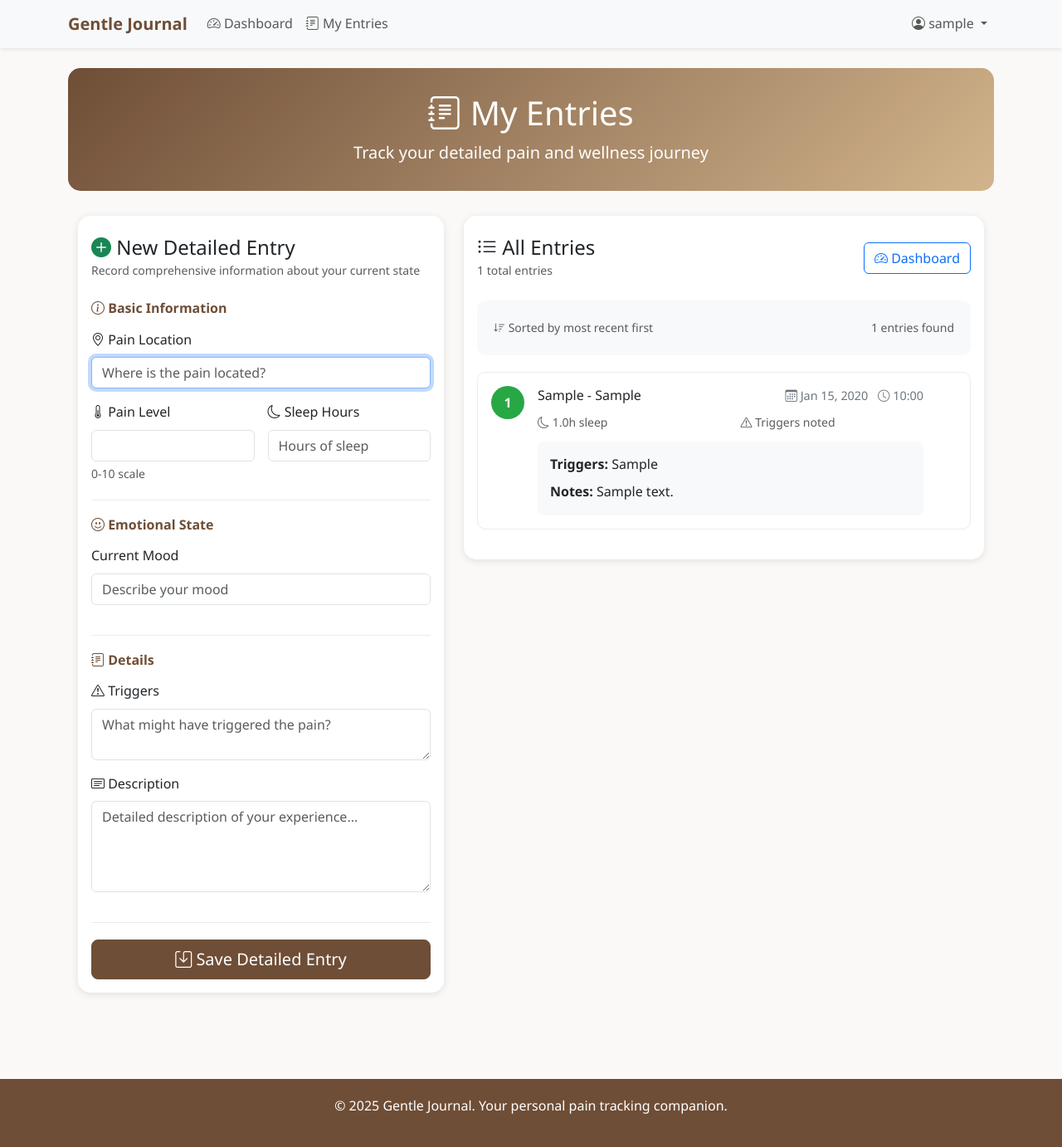
After one commit to AC-dev16/gentle-journal, a Django app: page /entries/ in a window 1280 px wide. The commit adds this page. Shown: the whole page at 83% size. Run offline with Django 4.2, Linux system fonts and the light colour scheme; a user stored in the database is signed in; tables that the repository leaves empty hold one stand-in row (values such as "Sample post"); some libraries are stand-ins or nearby versions.

Commit message:
Add dashboard and entries templates with enhanced styling and interactivity

```diff
--- /dev/null
+++ b/diary_entries/templates/diary_entries/entries.html
@@ -0,0 +1,264 @@
+{% extends 'base.html' %}
+{% load static %}
+
+{% block title %}My Entries - Gentle Journal{% endblock %}
+
+{% block content %}
+<!-- Page Header -->
+<div class="page-header text-center">
+    <div class="container">
+        <h1 class="mb-2">
+            <i class="bi bi-journal-text"></i> My Entries
+        </h1>
+        <p class="lead mb-0">Track your detailed pain and wellness journey</p>
+    </div>
+</div>
+
+<div class="container">
+    <div class="row">
+        <!-- Entry Form -->
+        <div class="col-lg-5 mb-4">
+            <div class="card entry-form-card">
+                <div class="card-header bg-transparent border-0 pt-4">
+                    <h4 class="mb-0">
+                        <i class="bi bi-plus-circle-fill text-success"></i>
+                        New Detailed Entry
+                    </h4>
+                    <small class="text-muted">Record comprehensive information about your current state</small>
+                </div>
+                <div class="card-body">
+                    <form method="post">
+                        {% csrf_token %}
+
+                        <!-- Basic Information -->
+                        <div class="form-section">
+                            <h6 class="section-title">
+                                <i class="bi bi-info-circle"></i> Basic Information
+                            </h6>
+                            <div class="row g-3">
+                                <div class="col-12">
+                                    <label for="{{ form.location.id_for_label }}" class="form-label">
+                                        <i class="bi bi-geo-alt"></i> Pain Location
+                                    </label>
+                                    {{ form.location }}
+                                </div>
+                                <div class="col-6">
+                                    <label for="{{ form.pain_level.id_for_label }}" class="form-label">
+                                        <i class="bi bi-thermometer-half"></i> Pain Level
+                                    </label>
+                                    {{ form.pain_level }}
+                                    <div class="form-text">0-10 scale</div>
+                                </div>
+                                <div class="col-6">
+                                    <label for="{{ form.sleep_hours.id_for_label }}" class="form-label">
+                                        <i class="bi bi-moon"></i> Sleep Hours
+                                    </label>
+                                    {{ form.sleep_hours }}
+                                </div>
+                            </div>
+                        </div>
+
+                        <!-- Mood & Emotional State -->
+                        <div class="form-section">
+                            <h6 class="section-title">
+                                <i class="bi bi-emoji-smile"></i> Emotional State
+                            </h6>
+                            <div class="mb-3">
+                                <label for="{{ form.mood.id_for_label }}" class="form-label">Current Mood</label>
+                                {{ form.mood }}
+                            </div>
+                        </div>
+
+                        <!-- Details -->
+                        <div class="form-section">
+                            <h6 class="section-title">
+                                <i class="bi bi-journal-text"></i> Details
+                            </h6>
+                            <div class="mb-3">
+                                <label for="{{ form.triggers.id_for_label }}" class="form-label">
+                                    <i class="bi bi-exclamation-triangle"></i> Triggers
+                                </label>
+                                {{ form.triggers }}
+                            </div>
+                            <div class="mb-3">
+                                <label for="{{ form.content.id_for_label }}" class="form-label">
+                                    <i class="bi bi-card-text"></i> Description
+                                </label>
+                                {{ form.content }}
+                            </div>
+                        </div>
+
+                        <div class="d-grid">
+                            <button type="submit" class="btn btn-primary btn-lg">
+                                <i class="bi bi-save"></i> Save Detailed Entry
+                            </button>
+                        </div>
+                    </form>
+                </div>
+            </div>
+        </div>
+
+        <!-- Entries List -->
+        <div class="col-lg-7">
+            <div class="card entries-list-card">
+                <div class="card-header bg-transparent border-0 pt-4">
+                    <div class="d-flex justify-content-between align-items-center">
+                        <div>
+                            <h4 class="mb-0">
+                                <i class="bi bi-list-ul"></i> All Entries
+                            </h4>
+                            <small class="text-muted">{{ entries|length }} total entries</small>
+                        </div>
+                        <a href="{% url 'dashboard' %}" class="btn btn-outline-primary">
+                            <i class="bi bi-speedometer2"></i> Dashboard
+                        </a>
+                    </div>
+                </div>
+                <div class="card-body">
+                    {% if entries %}
+                        <!-- Filter/Sort Bar -->
+                        <div class="filter-bar">
+                            <div class="row align-items-center">
+                                <div class="col-md-8">
+                                    <small class="text-muted">
+                                        <i class="bi bi-sort-down"></i> Sorted by most recent first
+                                    </small>
+                                </div>
+                                <div class="col-md-4 text-end">
+                                    <small class="text-muted">{{ entries|length }} entries found</small>
+                                </div>
+                            </div>
+                        </div>
+
+                        <!-- Entries List -->
+                        {% for entry in entries %}
+                        <div class="entry-card">
+                            <div class="card-body">
+                                <div class="d-flex justify-content-between align-items-start">
+                                    <div class="d-flex align-items-start flex-grow-1">
+                                        <!-- Pain Level Badge -->
+                                        {% if entry.pain_level <= 3 %}
+                                            <span class="pain-level-badge pain-low">{{ entry.pain_level }}</span>
+                                        {% elif entry.pain_level <= 6 %}
+                                            <span class="pain-level-badge pain-medium">{{ entry.pain_level }}</span>
+                                        {% else %}
+                                            <span class="pain-level-badge pain-high">{{ entry.pain_level }}</span>
+                                        {% endif %}
+
+                                        <!-- Entry Details -->
+                                        <div class="ms-3 flex-grow-1">
+                                            <div class="d-flex justify-content-between align-items-center mb-2">
+                                                <h6 class="mb-0">{{ entry.location|default:"General" }} - {{ entry.mood|title }}</h6>
+                                                <div class="entry-meta">
+                                                    <i class="bi bi-calendar3"></i>
+                                                    {{ entry.created_at|date:"M d, Y" }}
+                                                    <span class="ms-2">
+                                                        <i class="bi bi-clock"></i>
+                                                        {{ entry.created_at|time:"H:i" }}
+                                                    </span>
+                                                </div>
+                                            </div>
+
+                                            <!-- Entry Metadata -->
+                                            <div class="row mb-2">
+                                                {% if entry.sleep_hours %}
+                                                <div class="col-sm-6">
+                                                    <small class="text-muted">
+                                                        <i class="bi bi-moon"></i> {{ entry.sleep_hours }}h sleep
+                                                    </small>
+                                                </div>
+                                                {% endif %}
+                                                {% if entry.triggers %}
+                                                <div class="col-sm-6">
+                                                    <small class="text-muted">
+                                                        <i class="bi bi-exclamation-triangle"></i> Triggers noted
+                                                    </small>
+                                                </div>
+                                                {% endif %}
+                                            </div>
+
+                                            <!-- Entry Content -->
+                                            <div class="entry-content">
+                                                {% if entry.triggers %}
+                                                <div class="mb-2">
+                                                    <strong>Triggers:</strong> {{ entry.triggers }}
+                                                </div>
+                                                {% endif %}
+                                                <div>
+                                                    <strong>Notes:</strong> {{ entry.content }}
+                                                </div>
+                                            </div>
+                                        </div>
+                                    </div>
+
+                                    <!-- Delete Button -->
+                                    <div class="ms-2">
+                                        <a href="{% url 'delete_entry' entry.id %}"
+                                           class="btn btn-outline-danger btn-sm delete-btn"
+                                           onclick="return confirm('Are you sure you want to delete this entry?')"
+                                           title="Delete entry">
+                                            <i class="bi bi-trash3"></i>
+                                        </a>
+                                    </div>
+                                </div>
+                            </div>
+                        </div>
+                        {% endfor %}
+
+                    {% else %}
+                        <!-- Empty State -->
+                        <div class="empty-state">
+                            <i class="bi bi-journal-x display-1 mb-4"></i>
+                            <h5>No entries yet</h5>
+                            <p>Start tracking your wellness journey by creating your first detailed entry.</p>
+                            <small class="text-muted">
+                                You can also create quick entries from your
+                <a href="{% url 'dashboard' %}">dashboard</a>.
+                            </small>
+                        </div>
+                    {% endif %}
+                </div>
+            </div>
+        </div>
+    </div>
+</div>
+{% endblock %}
+
+{% block extra_js %}
+<script>
+document.addEventListener('DOMContentLoaded', function() {
+    // Auto-focus on location input when page loads
+    const locationInput = document.querySelector('input[name="location"]');
+    if (locationInput) {
+        locationInput.focus();
+    }
+
+    // Add validation for pain level and sleep hours
+    const painInput = document.querySelector('input[name="pain_level"]');
+    const sleepInput = document.querySelector('input[name="sleep_hours"]');
+
+    if (painInput) {
+        painInput.addEventListener('input', function() {
+            const value = parseInt(this.value);
+            if (value < 0) this.value = 0;
+            if (value > 10) this.value = 10;
+        });
+    }
+
+    if (sleepInput) {
+        sleepInput.addEventListener('input', function() {
+            const value = parseFloat(this.value);
+            if (value < 0) this.value = 0;
+            if (value > 24) this.value = 24;
+        });
+    }
+
+    // Smooth scroll to new entry after form submission
+    if (window.location.hash === '#new-entry') {
+        document.querySelector('.entry-form-card').scrollIntoView({
+            behavior: 'smooth'
+        });
+    }
+});
+</script>
+{% endblock %}
--- a/static/css/style.css
+++ b/static/css/style.css
@@ -90,3 +90,156 @@ body {
 .btn-light {
     color: var(--primary-color);
 }
+
+/* Custom Styles for Dashboard */
+
+.dashboard-header {
+    background: linear-gradient(135deg, var(--primary-color), var(--secondary-color));
+    color: white;
+    padding: 40px 0;
+    border-radius: 15px;
+    margin-bottom: 30px;
+}
+
+.quick-entry-card {
+    background: white;
+    border-radius: 15px;
+    box-shadow: 0 2px 10px rgba(0,0,0,0.1);
+    margin-bottom: 30px;
+}
+
+.recent-entries-card {
+    background: white;
+    border-radius: 15px;
+    box-shadow: 0 2px 10px rgba(0,0,0,0.1);
+}
+
+.pain-level-badge {
+    display: inline-block;
+    width: 40px;
+    height: 40px;
+    border-radius: 50%;
+    color: white;
+    font-weight: bold;
+    line-height: 40px;
+    text-align: center;
+}
+
+.pain-low { background-color: #28a745; }
+.pain-medium { background-color: #ffc107; color: #000; }
+.pain-high { background-color: #dc3545; }
+
+.entry-item {
+    border-left: 4px solid var(--accent-color);
+    padding: 15px;
+    margin-bottom: 15px;
+    background: #f8f9fa;
+    border-radius: 0 10px 10px 0;
+    transition: all 0.3s ease;
+}
+
+.entry-item:hover {
+    background: #e9ecef;
+    transform: translateX(5px);
+}
+
+.stats-card {
+    text-align: center;
+    padding: 20px;
+    border-radius: 10px;
+    background: white;
+    box-shadow: 0 2px 5px rgba(0,0,0,0.1);
+}
+
+.stat-number {
+    font-size: 2rem;
+    font-weight: bold;
+    color: var(--primary-color);
+}
+
+.page-header {
+        background: linear-gradient(135deg, var(--primary-color), var(--secondary-color));
+        color: white;
+        padding: 30px 0;
+        border-radius: 15px;
+        margin-bottom: 30px;
+    }
+
+/* Custom Styles for Entries Page */
+
+.entry-form-card {
+    background: white;
+    border-radius: 15px;
+    box-shadow: 0 2px 10px rgba(0,0,0,0.1);
+    margin-bottom: 30px;
+}
+
+.entries-list-card {
+    background: white;
+    border-radius: 15px;
+    box-shadow: 0 2px 10px rgba(0,0,0,0.1);
+}
+
+.entry-card {
+    border: 1px solid #e9ecef;
+    border-radius: 10px;
+    margin-bottom: 20px;
+    transition: all 0.3s ease;
+    background: white;
+}
+
+.entry-card:hover {
+    box-shadow: 0 4px 15px rgba(0,0,0,0.1);
+    transform: translateY(-2px);
+}
+
+.entry-meta {
+    font-size: 0.9rem;
+    color: #6c757d;
+}
+
+.entry-content {
+    background: #f8f9fa;
+    border-radius: 8px;
+    padding: 15px;
+    margin-top: 10px;
+}
+
+.delete-btn {
+    opacity: 0;
+    transition: opacity 0.3s ease;
+}
+
+.entry-card:hover .delete-btn {
+    opacity: 1;
+}
+
+.form-section {
+    border-bottom: 1px solid #e9ecef;
+    padding-bottom: 20px;
+    margin-bottom: 20px;
+}
+
+.form-section:last-child {
+    border-bottom: none;
+    margin-bottom: 0;
+}
+
+.section-title {
+    color: var(--primary-color);
+    font-weight: 600;
+    margin-bottom: 15px;
+}
+
+.empty-state {
+    text-align: center;
+    padding: 60px 20px;
+    color: #6c757d;
+}
+
+.filter-bar {
+    background: #f8f9fa;
+    padding: 20px;
+    border-radius: 10px;
+    margin-bottom: 20px;
+}
```
Also changed, not shown: diary_entries/templates/diary_entries/dashboard.html (added, +177 -0 lines).
